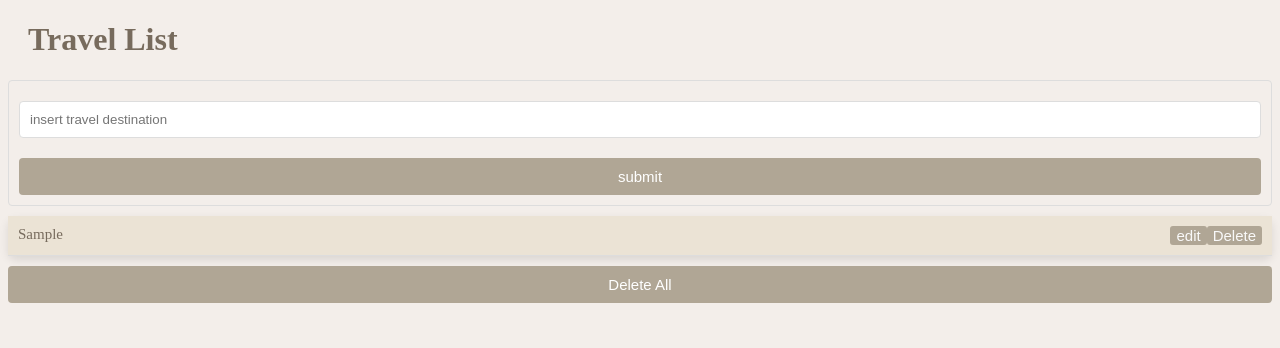
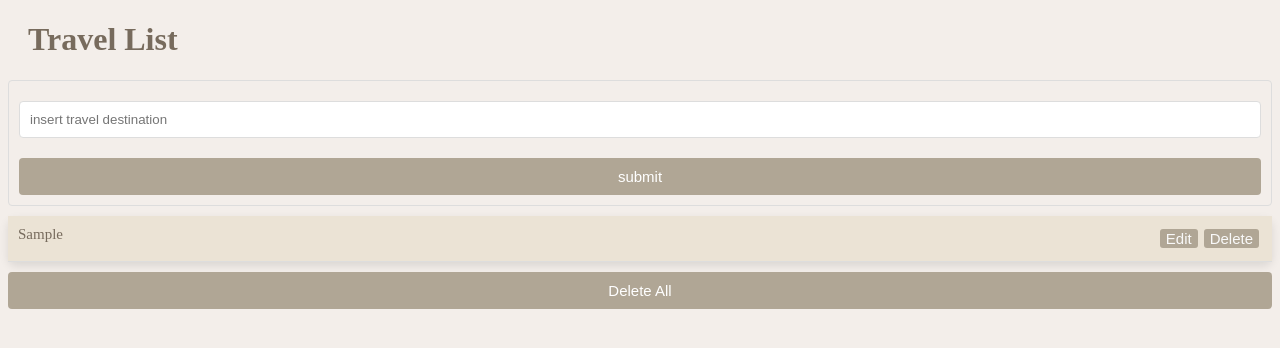
Before and after one commit to koreaygj/budget-calculator, a React (Create React App) app: page / in a window 1280 px wide. Both pictures are taken after typing "Sample" into the empty fields and a click on the button "submit". Shown: the top 348 px of the page. Built offline with nearby package versions, Linux system fonts and the light colour scheme.

Commit message:
refactor: edit & delete button

```diff
--- a/src/components/CostDetail.js
+++ b/src/components/CostDetail.js
@@ -29,7 +29,7 @@ function CostDetail({ title, cost, id, onEdit, onRemove }) {
       <span>{title}</span>
       <span>{cost}</span>
       <div>
-        <button onClick={toggleEdit}>edit</button>
+        <button onClick={toggleEdit}>Edit</button>
         <button onClick={() => onRemove(id)}>Delete</button>
       </div>
     </div>
--- a/src/components/Travel.js
+++ b/src/components/Travel.js
@@ -28,7 +28,7 @@ function Travel({ name, id, onEdit, onRemove }) {
     <div className={styles.travelList} id={id}>
       <span onClick={showPlanDetail}>{name}</span>
       <div>
-        <button onClick={toggleEdit}>edit</button>
+        <button onClick={toggleEdit}>Edit</button>
         <button onClick={() => onRemove(id)}>Delete</button>
       </div>
     </div>
--- a/src/components/styles/CostDetails.module.css
+++ b/src/components/styles/CostDetails.module.css
@@ -59,6 +59,7 @@
 
 .costDetail button {
   border: none;
+  margin: 3px;
   font-size: 15px;
   border-radius: 3px;
   background-color: #b0a695;
--- a/src/components/styles/TravelList.module.css
+++ b/src/components/styles/TravelList.module.css
@@ -68,6 +68,7 @@
 .travelList button {
   border: none;
   font-size: 15px;
+  margin: 3px;
   border-radius: 3px;
   background-color: #b0a695;
   color: #f9f9f9;
```
Also changed, not shown: src/img/TravlListView.png (added).
